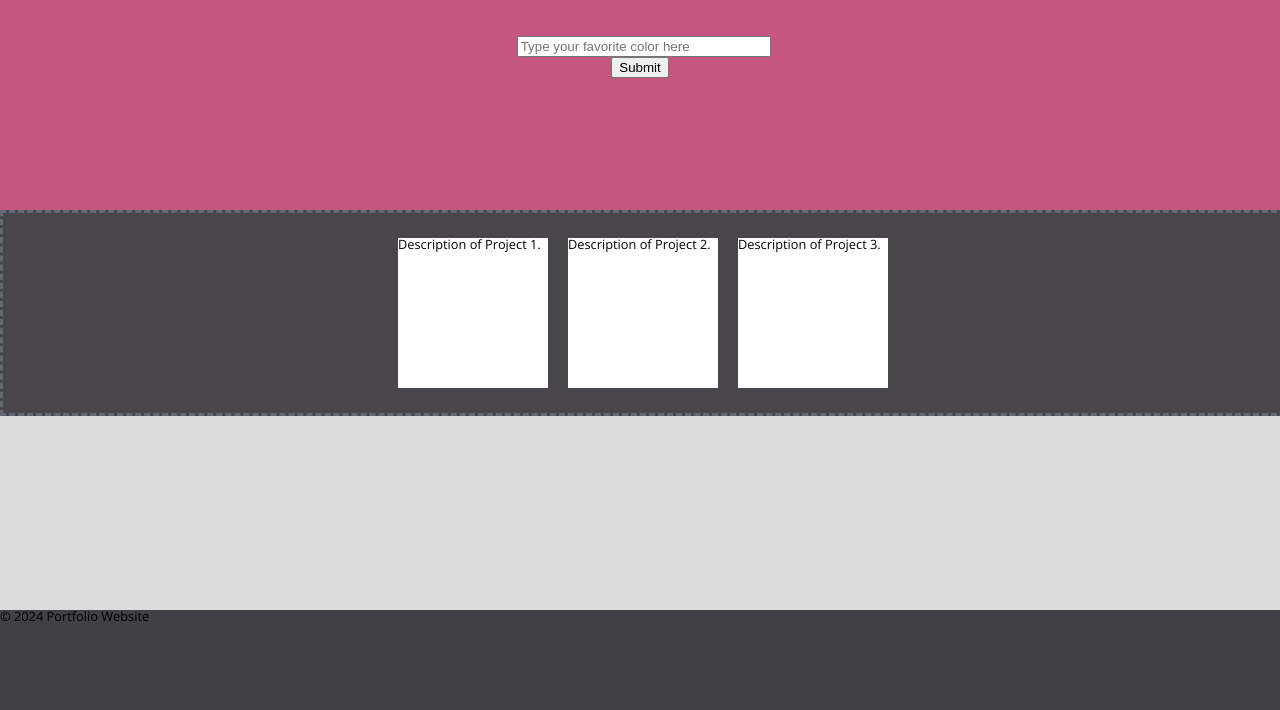
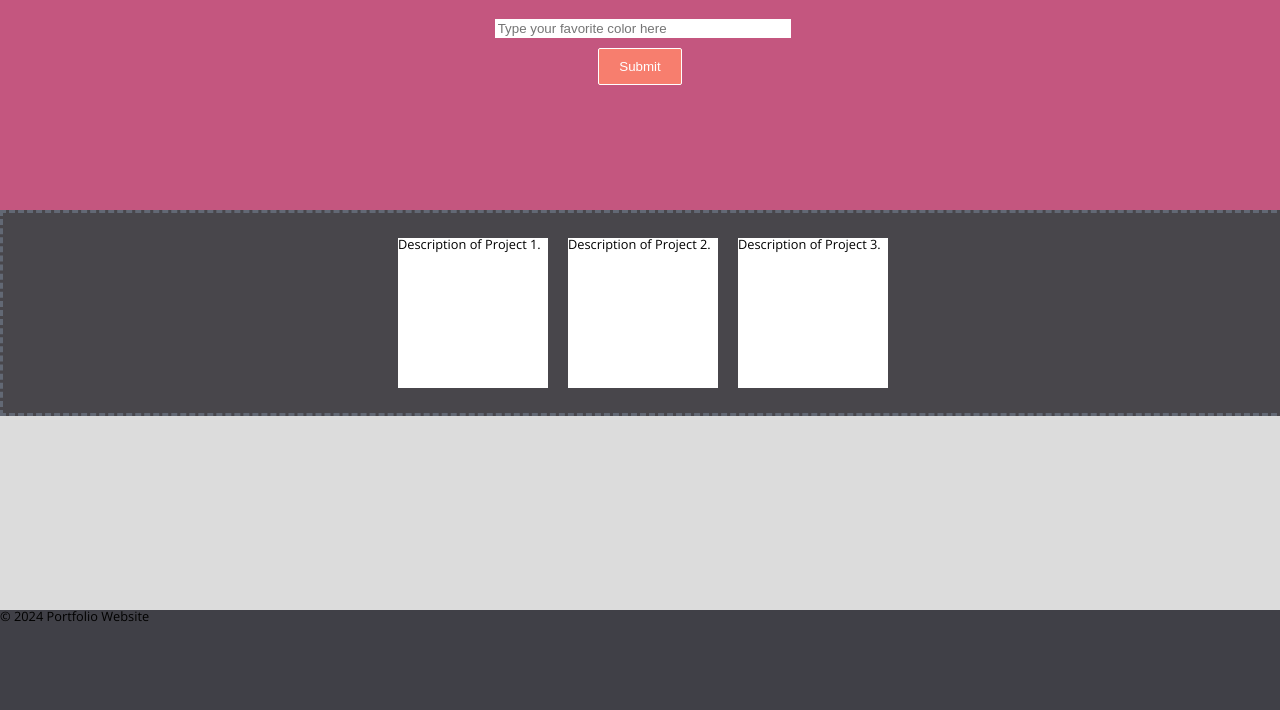
Before and after one commit to asunbird/build-portfolio-webpage, a plain HTML site: page index.html in a window 1280 px wide. Shown: the part 250-960 px from the top of the page. Drawn offline with nearby package versions, Linux system fonts and the light colour scheme.

Commit message:
Edit input form and button styles

```diff
--- a/styles.css
+++ b/styles.css
@@ -82,10 +82,17 @@ p {
 
 input {
   width: 100%;
+  border: 1px solid #ffffff;
 }
 
 #color-button {
-
+  background-color: #F77E6E;
+  color: #ffffff;
+  border: 1px solid #ffffff;
+  padding: 10px 20px;
+  cursor: pointer;
+  border-radius: 2px;
+  margin: 10px;
 }
 
 
```
